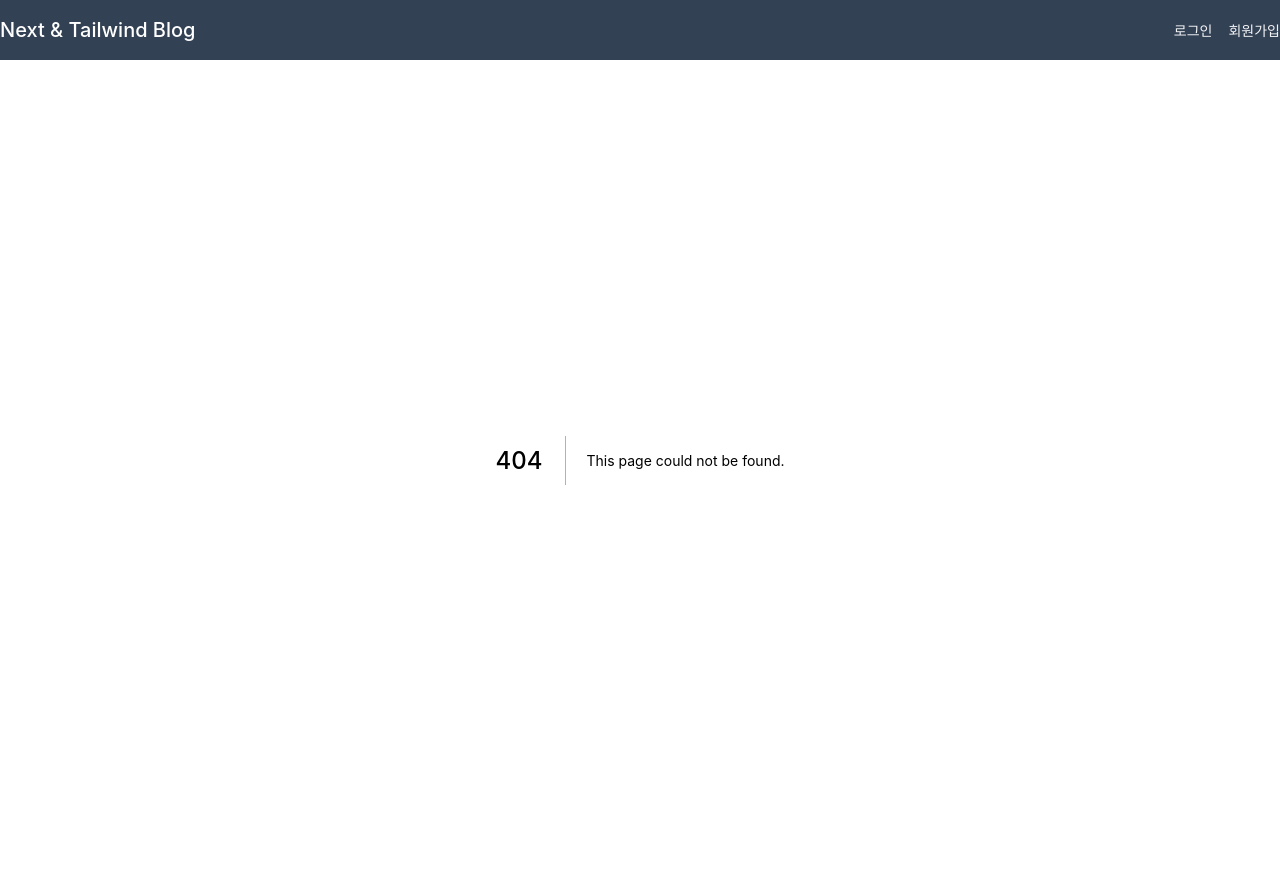
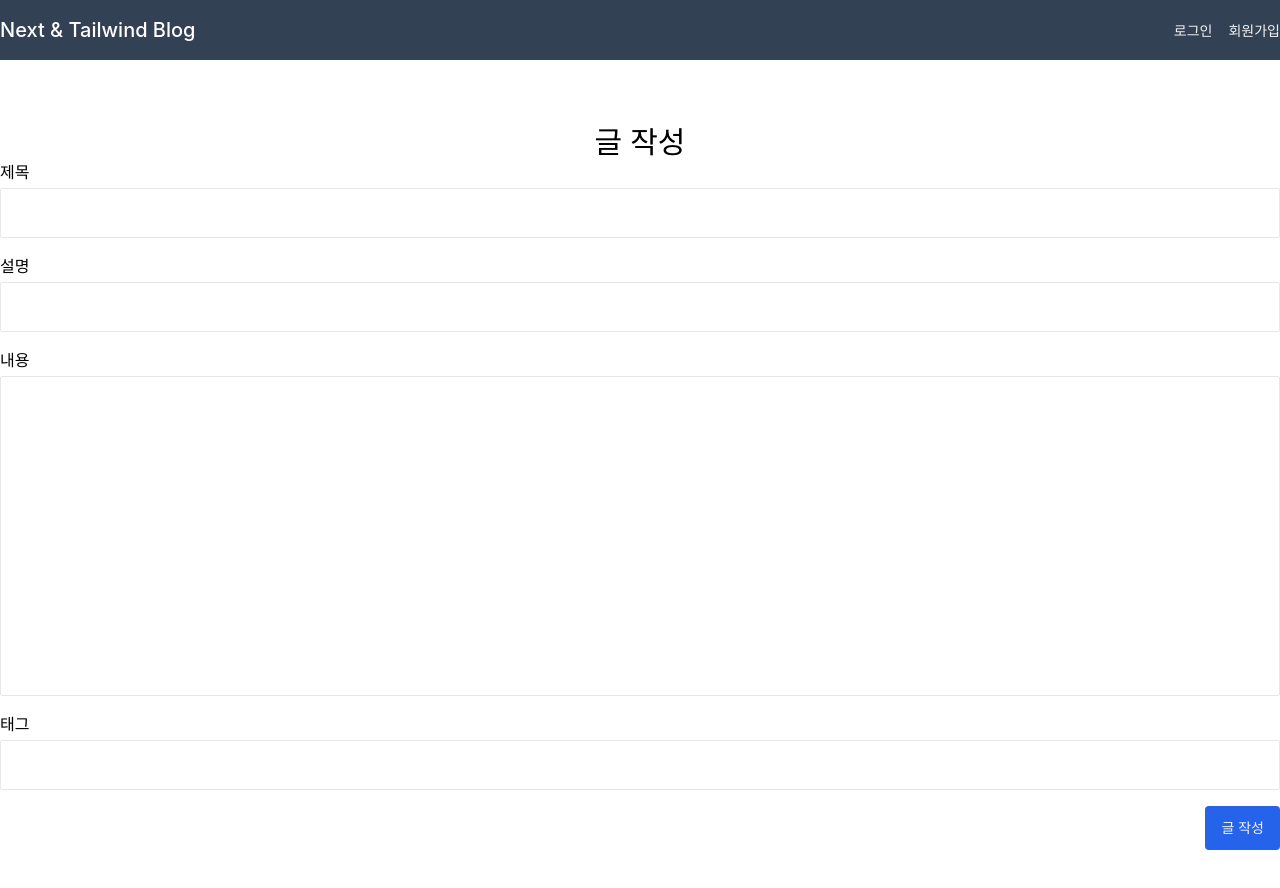
Before and after one commit to dailyuno/next-realworld-tailwind, a Next.js app: page /post/create in a window 1280 px wide. Before the commit this address had no page. Shown: the top 888 px of the page. Before the commit the page ends 860 px from the top, so only its background shows below. Built offline with nearby package versions, Linux system fonts and the light colour scheme.

Commit message:
feat: 글 작성 페이지 추가

```diff
--- /dev/null
+++ b/modules/post/components/PostForm.tsx
@@ -0,0 +1,103 @@
+import { ChangeEvent, FormEvent, useCallback, useState } from "react";
+import TextField from "~/common/components/ui/TextField";
+import useForm from "~/common/hooks/useForm";
+import { Post } from "../types/post";
+
+type TagState = {
+  tag: string;
+};
+
+type PostForm = Post & TagState;
+
+type Props = {
+  initialForm?: PostForm;
+};
+
+const initialState: PostForm = {
+  title: "",
+  description: "",
+  body: "",
+  tag: "",
+  tagList: [],
+};
+
+const PostForm: React.FC<Props> = ({ initialForm }: Props) => {
+  const { form, setForm, handleInputChange } = useForm<PostForm>(
+    initialForm ?? initialState
+  );
+  const [isLoading, setLoading] = useState(false);
+
+  const handleTagSubmit = (e: FormEvent<HTMLFormElement>) => {
+    e.preventDefault();
+    const { tagList, tag } = form;
+
+    setForm({
+      ...form,
+      tag: "",
+      tagList: [...tagList, tag],
+    });
+  };
+
+  return (
+    <div>
+      <form>
+        <div className="mb-4">
+          <TextField
+            label="제목"
+            name="title"
+            type="title"
+            value={form.title}
+            onChange={handleInputChange}
+          />
+        </div>
+        <div className="mb-4">
+          <TextField
+            label="설명"
+            name="description"
+            type="description"
+            value={form.description}
+            onChange={handleInputChange}
+          />
+        </div>
+        <div className="mb-4">
+          <TextField
+            label="내용"
+            name="body"
+            tag="textarea"
+            value={form.body}
+            onChange={handleInputChange}
+          />
+        </div>
+      </form>
+      <div className="mb-4">
+        <form onSubmit={handleTagSubmit}>
+          <TextField
+            label="태그"
+            name="tag"
+            type="text"
+            value={form.tag}
+            onChange={handleInputChange}
+          />
+        </form>
+        <ul className="flex">
+          {form.tagList.map((tag, idx) => {
+            return <li key={idx}>{tag}</li>;
+          })}
+        </ul>
+      </div>
+      <div className="flex justify-end">
+        <button
+          type="submit"
+          className={`px-4 py-3 bg-blue-600 rounded text-sm text-gray-100 ${
+            isLoading && "bg-blue-400 cursor-not-allowed"
+          }`}
+          disabled={isLoading}
+        >
+          글 작성
+        </button>
+      </div>
+    </div>
+  );
+};
+
+export default PostForm;
--- /dev/null
+++ b/modules/post/services/createPost.ts
@@ -0,0 +1,23 @@
+import axios, { AxiosResponse } from "axios";
+import { API_BASE_URL } from "~/common/utils/constants";
+import { Post } from "../types/post";
+
+export function createPost(
+  { title, description, body, tagList }: Post,
+  token: string
+): Promise<AxiosResponse> {
+  return axios.post(
+    `${API_BASE_URL}/articles`,
+    {
+      title,
+      description,
+      body,
+      tagList,
+    },
+    {
+      headers: {
+        Authorization: `Token ${encodeURIComponent(token)}`,
+      },
+    }
+  );
+}
--- /dev/null
+++ b/modules/post/types/post.ts
@@ -0,0 +1,6 @@
+export type Post = {
+  title: string;
+  description: string;
+  body: string;
+  tagList: string[];
+};
--- /dev/null
+++ b/pages/post/create.tsx
@@ -0,0 +1,20 @@
+import { NextPage } from "next";
+import Head from "next/head";
+import PostForm from "~/modules/post/components/PostForm";
+
+const CreatePost: NextPage = () => {
+  return (
+    <>
+      <Head>
+        <title>글 작성 | Next & Tailwind Blog</title>
+        <meta name="description" content="글 작성 페이지입니다" />
+      </Head>
+      <div className="container m-auto py-16">
+        <h2 className="font-medium text-3xl text-center">글 작성</h2>
+        <PostForm />
+      </div>
+    </>
+  );
+};
+
+export default CreatePost;
```
